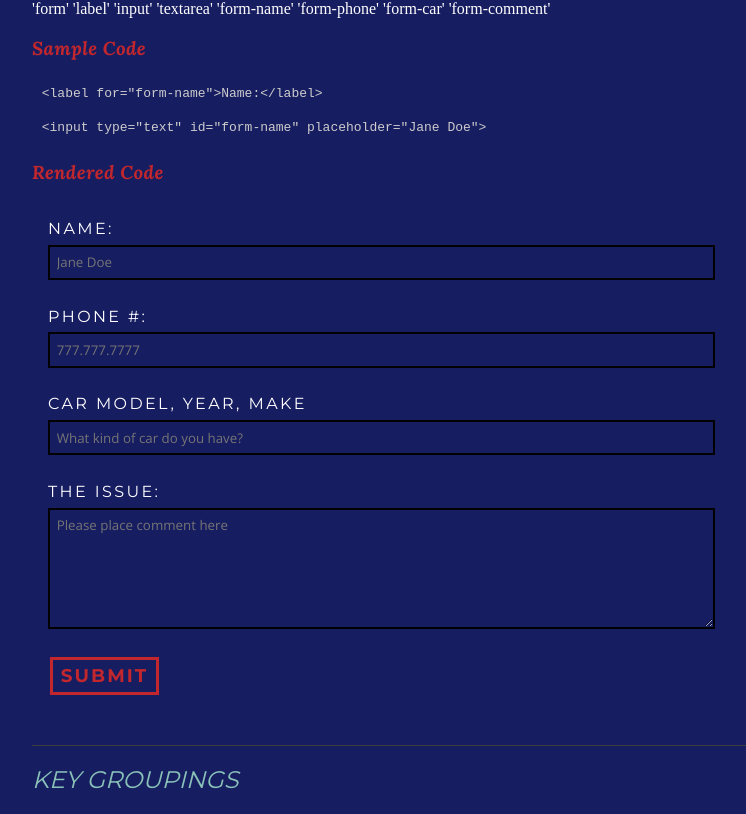
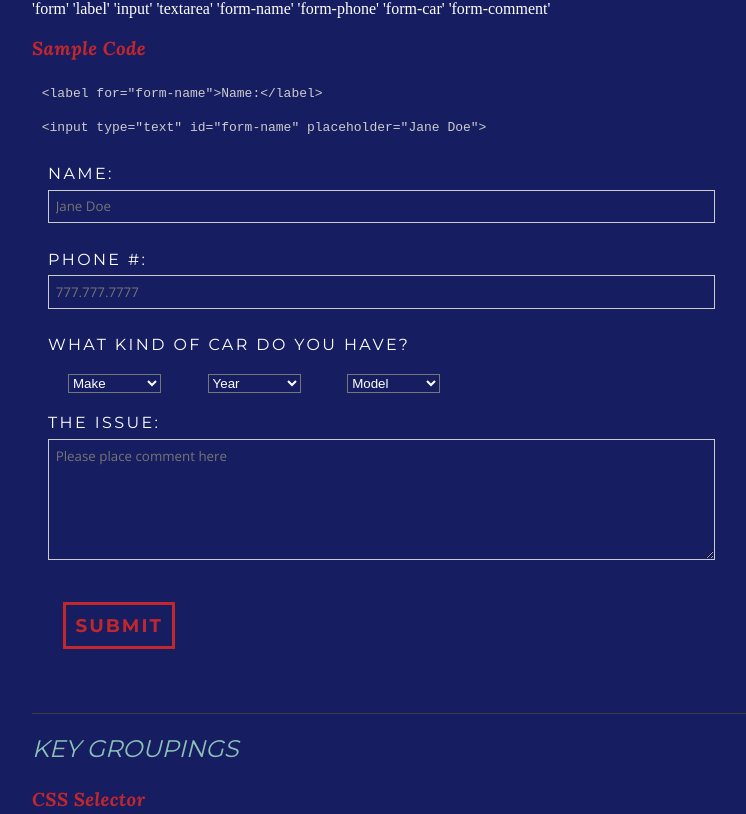
Before and after one commit to l1nfinite/p02-hoangmobile, a plain HTML site: page styleguide.html in a window 1280 px wide. Shown: the part 1670-2484 px from the top of the page, without its empty margins (0-746 px from the left). Drawn offline with nearby package versions, Linux system fonts and the light colour scheme.

Commit message:
added drop down sections to form. adjusted styling of form

```diff
--- a/css/main.css
+++ b/css/main.css
@@ -150,8 +150,8 @@ h3.section-heading{
   color: #C1272D;
   background-color: transparent;
   font-size: 1.15rem;
-  padding: 0.25em 0.45em;
-  margin: 0.25em;
+  padding: 0.5em;
+  margin: 1em;
   font-weight: 700;
   outline:solid;
 }
@@ -260,8 +260,8 @@ form{
   background:transparent;
   display:inline-block;
   border-style:solid;
-  border-color:#000;
-  border-width: 2px;
+  border-color:#ccc;
+  border-width: 0.1em;
   padding:0.5em;
   margin-top:0.5em;
   margin-bottom:2em;
@@ -270,9 +270,13 @@ form{
 
 }
 
+label{
+  display:block;
+}
+
 
 input{
-border:none;
+  border:none;
 
 }
 
@@ -283,6 +287,15 @@ textarea{
 
 }/*not sure how to size this using relative measurement.*/
 
+select{
+  display:inline-block;
+  background-color:transparent;
+  color:white;
+  font-family:'open-sans', sans-serif;
+  margin:1.5em;
+
+
+}
 
 h1.h1-keygroups{
 margin-bottom:-50em;
--- a/styleguide.html
+++ b/styleguide.html
@@ -115,20 +115,21 @@
 
 <!--Form Elements-->
     <section id="forms">
+
       <h2 class="section-heading">Forms</h2>
       <h3 class="section-heading">CSS Selector</h3>
       'form' 'label' 'input' 'textarea' 'form-name' 'form-phone' 'form-car' 'form-comment'
       <h3 class="section-heading">Sample Code</h3>
       <code>&lt;label for="form-name"&gt;Name:&lt;/label></code>
       <code>&lt;input type="text" id="form-name" placeholder="Jane Doe"&gt;</code>
-
+	<!--
       <h3 class="section-heading">Rendered Code</h3>
       <form method="post" action="#">
         <label for="form-name">Name:</label>
         <input type="text" id="form-name" placeholder="Jane Doe">
 
         <label for="form-phone">Phone #:</label>
-        <input type="text" id="form-phone" placeholder="777.777.7777">
+        <input type="number" id="form-phone" placeholder="777.777.7777">
 
         <label for="form-car">Car Model, Year, Make</label>
         <input type="text" id="form-car" placeholder="What kind of car do you have?">
@@ -137,8 +138,52 @@
         <textarea id="form-comment" placeholder="Please place comment here"></textarea>
 
         <input type="submit" value="Submit" class="button">
+        </form>-->
 
-    </form>
+
+        <form>
+        	<label for="form-name">Name:</label>
+        	<input type="text" id="form-name" placeholder="Jane Doe">
+
+        	<label for="form-phone">Phone #:</label>
+        	<input type="text" id="form-phone" placeholder="777.777.7777">
+
+        	<label for="form-car">What kind of car do you have?</label>
+		    <select name="car-make">
+		      <option>Make</option>
+		      <option>I don't know</option>
+			  <option>Audi</option>
+			  <option>Audi</option>
+			  <option>Audi</option>
+			</select>
+
+			<select name="car-year">
+				<option>Year</option>
+			    <option>I don't know</option>
+				<option>2015</option>
+				<option>2015</option>
+				<option>2015</option>
+			</select>
+
+			<select name="car-model">
+				<option>Model</option>
+			    <option>I don't know</option>
+				<option>A3</option>
+				<option>A3</option>
+				<option>A3</option>
+			</select>
+
+
+        	<label for="form-comment">The Issue:</label>
+       		<textarea id="form-comment" placeholder="Please place comment here"></textarea>
+
+       		<input type="submit" value="Submit" class="button">
+
+
+
+
+
+    	</form>
 
     </section>
 
```
